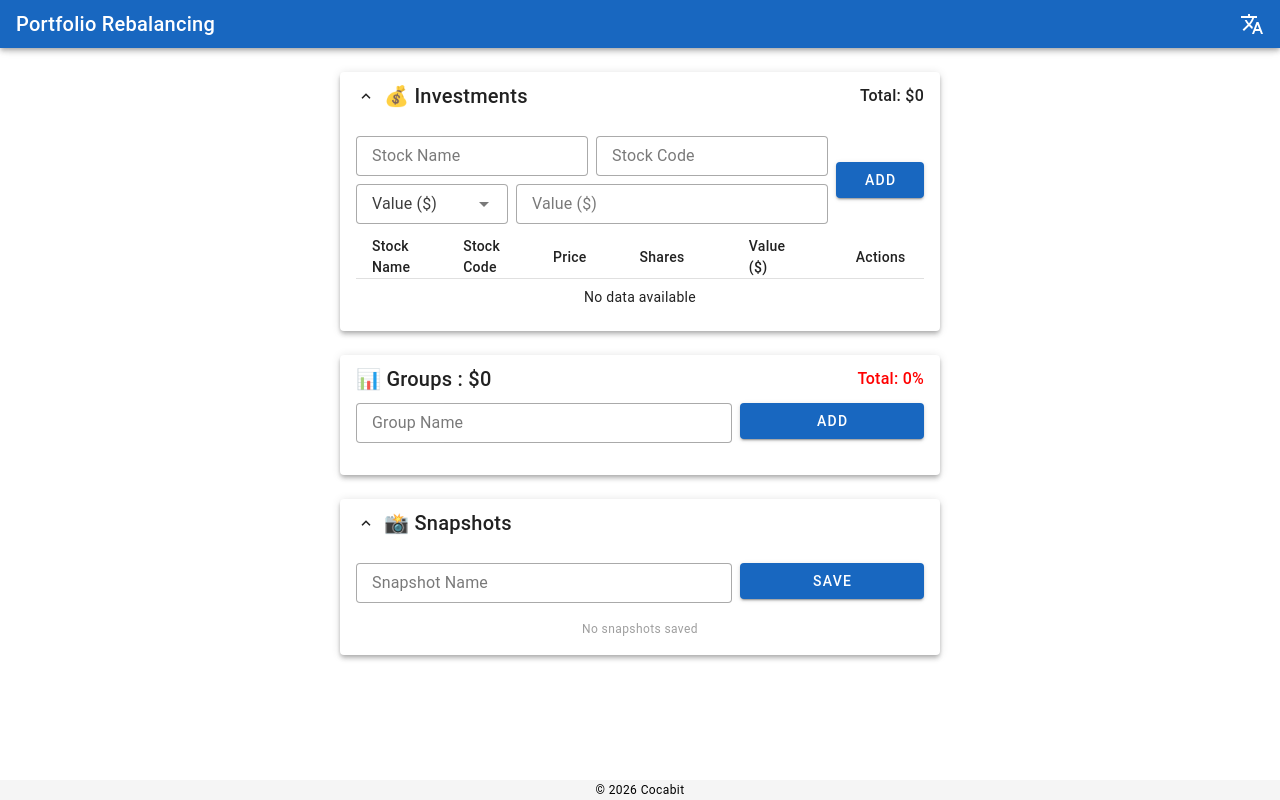
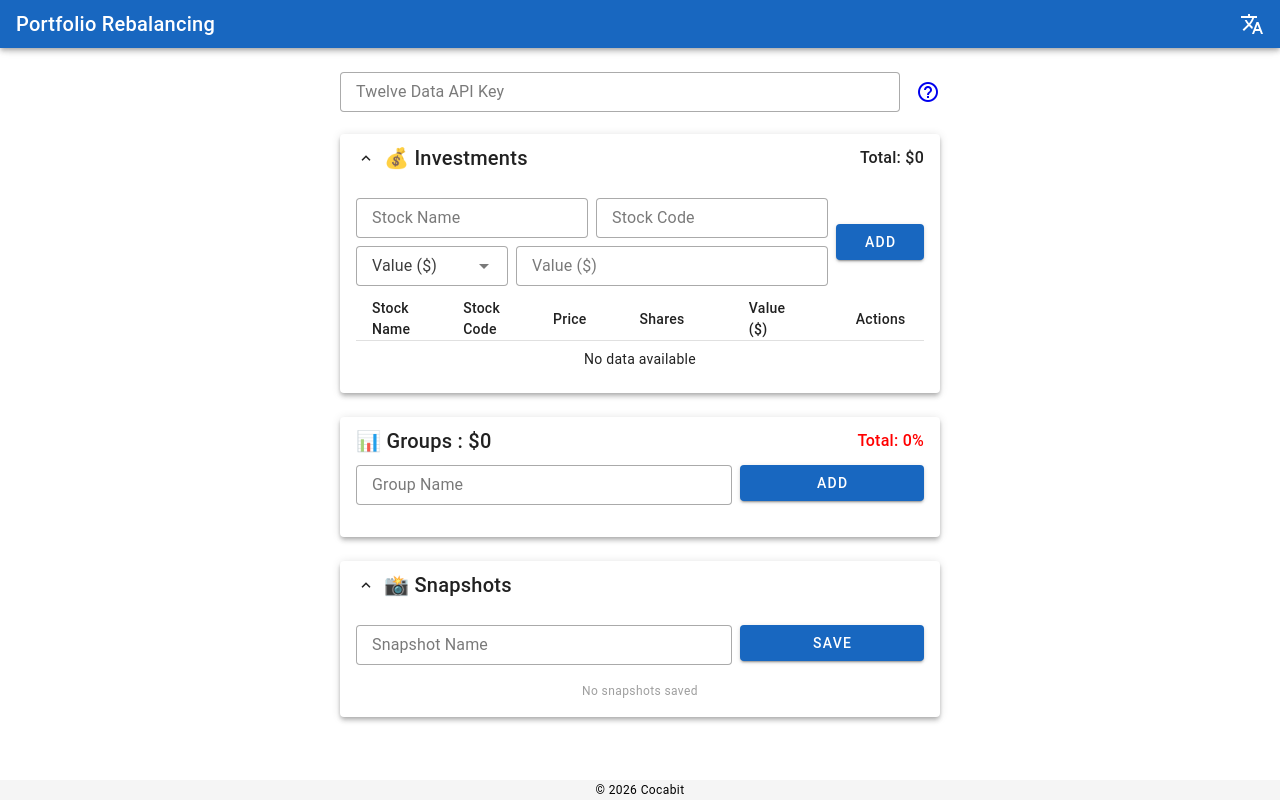
Before and after one commit to cocabit-us/portfolio_rebalancer, a Vue app: page / in a window 1280 px wide. Built offline with nearby package versions, Linux system fonts and the light colour scheme.

Commit message:
Add a way to input a key by itself.

```diff
--- a/src/App.vue
+++ b/src/App.vue
@@ -20,6 +20,19 @@
     <v-main>
       <v-container class="py-6" fluid>
         <div style="max-width: 600px; margin: 0 auto;">
+          <v-text-field
+            v-model="apiKey"
+            label="Twelve Data API Key"
+            placeholder="Enter your API key"
+            variant="outlined"
+            density="compact"
+          >
+            <template v-slot:append>
+              <a href="https://twelvedata.com/" target="_blank" rel="noopener noreferrer">
+                <v-icon>mdi-help-circle-outline</v-icon>
+              </a>
+            </template>
+          </v-text-field>
           <InvestmentList />
           <GroupList />
           <SnapshotList />
@@ -35,15 +48,20 @@
 </template>
 
 <script setup>
-import { onMounted } from 'vue'
+import { ref, watch, onMounted } from 'vue'
 import { useI18n } from 'vue-i18n'
+import { usePortfolioStore } from './store/usePortfolioStore'
 import InvestmentList from './components/InvestmentList.vue'
 import GroupList from './components/GroupList.vue'
 import SnapshotList from './components/SnapshotList.vue'
 
 const { locale } = useI18n()
+const store = usePortfolioStore()
+const apiKey = ref('')
 
 onMounted(() => {
+  apiKey.value = store.apiKey
+
   if (!document.querySelector('script[src*="googletagmanager"]')) {
     const script1 = document.createElement('script')
     script1.async = true
@@ -59,6 +77,10 @@ onMounted(() => {
     `
     document.head.appendChild(script2)
   }
+})
+
+watch(apiKey, (newVal) => {
+  store.setApiKey(newVal)
 })
 
 const companyLink = `<a href="https://github.com/cocabit-us/portfolio_rebalancer" target="_blank" rel="noopener noreferrer" style="text-decoration: none; color: inherit;">Cocabit</a>`
--- a/src/store/usePortfolioStore.js
+++ b/src/store/usePortfolioStore.js
@@ -44,10 +44,16 @@ export const usePortfolioStore = defineStore('portfolio', () => {
     investments.value.push({ id: crypto.randomUUID(), name: name || '', code: code || '', value: numValue, shares: parseFloat(shares) || 0, price: parseFloat(price) || 0 })
   }
 
+  const apiKey = ref(JSON.parse(localStorage.getItem('apiKey') || '""'))
   const priceCache = ref(JSON.parse(localStorage.getItem('priceCache') || '{}'))
+
+  const setApiKey = (key) => {
+    apiKey.value = key
+  }
 
   const fetchPrice = async (symbol) => {
     if (!symbol) return null
+    if (!apiKey.value) return null
 
     const now = new Date()
     const cached = priceCache.value[symbol]
@@ -59,11 +65,8 @@ export const usePortfolioStore = defineStore('portfolio', () => {
     }
 
     console.log(`Fetching fresh price for ${symbol}`)
-    // It is not recommended to store API keys in source code.
-    // Ideally, this should be stored in an environment variable.
-    const token = '733b6cef93784f609681a13d93389adc'
     try {
-      const url = `https://api.twelvedata.com/price?symbol=${symbol}&apikey=${token}`
+      const url = `https://api.twelvedata.com/price?symbol=${symbol}&apikey=${apiKey.value}`
       const response = await fetch(url)
       if (!response.ok) throw new Error('Network response was not ok')
       const data = await response.json()
@@ -75,6 +78,7 @@ export const usePortfolioStore = defineStore('portfolio', () => {
         }
         return price
       }
+      console.error('Failed to fetch price with null:', data, ' url:', url)
       return null
     } catch (e) {
       console.error('Failed to fetch price:', e)
@@ -173,11 +177,12 @@ export const usePortfolioStore = defineStore('portfolio', () => {
   const formatMoney = (val) => `$${(val || 0).toLocaleString()}`
 
   // Persist
-  watch([investments, groups, snapshots, priceCache], () => {
+  watch([investments, groups, snapshots, priceCache, apiKey], () => {
     localStorage.setItem('investments', JSON.stringify(investments.value))
     localStorage.setItem('groups', JSON.stringify(groups.value))
     localStorage.setItem('snapshots', JSON.stringify(snapshots.value))
     localStorage.setItem('priceCache', JSON.stringify(priceCache.value))
+    localStorage.setItem('apiKey', JSON.stringify(apiKey.value))
   }, { deep: true })
 
   // Refresh prices on load
@@ -187,6 +192,7 @@ export const usePortfolioStore = defineStore('portfolio', () => {
     investments,
     groups,
     snapshots,
+    apiKey,
     addInvestment,
     deleteInvestment,
     addGroup,
@@ -205,6 +211,7 @@ export const usePortfolioStore = defineStore('portfolio', () => {
     totalGroupsValue,
     formatMoney,
     fetchPrice,
-    refreshPrices
+    refreshPrices,
+    setApiKey
   }
 })
```
